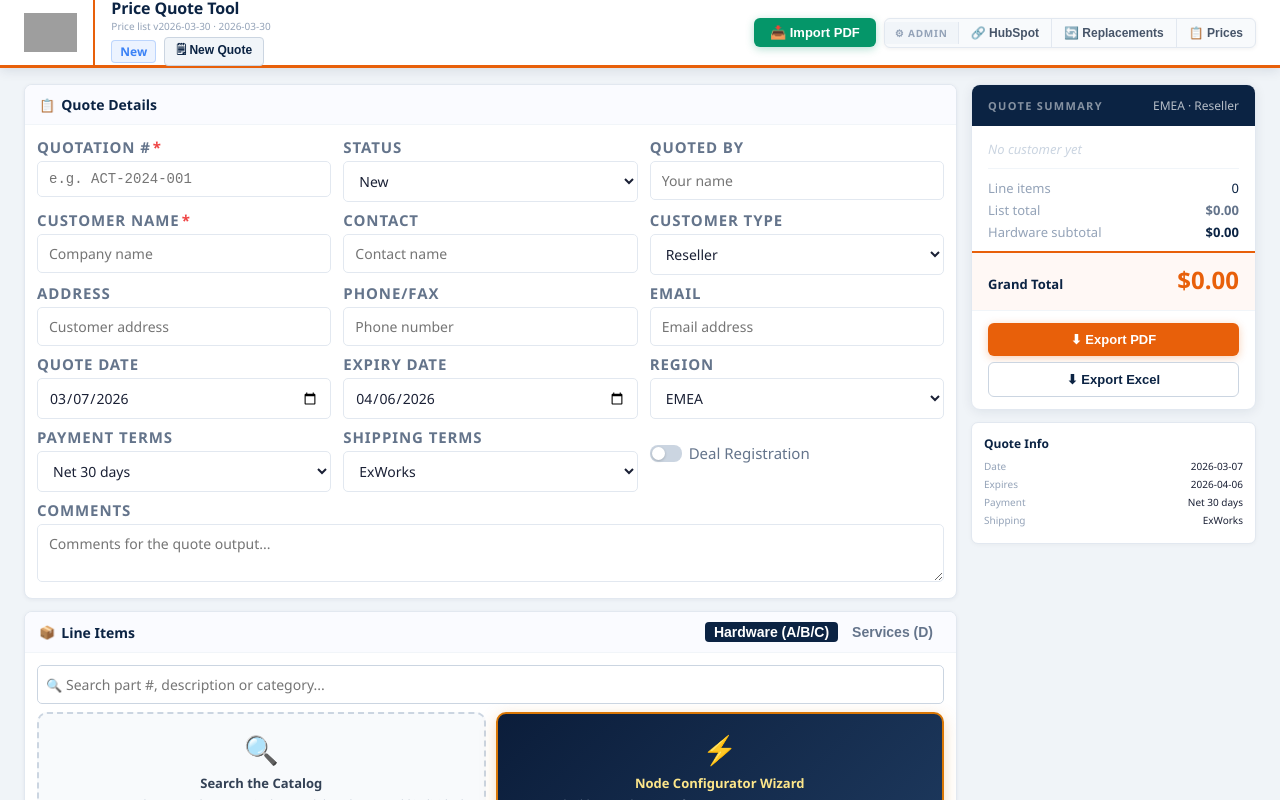
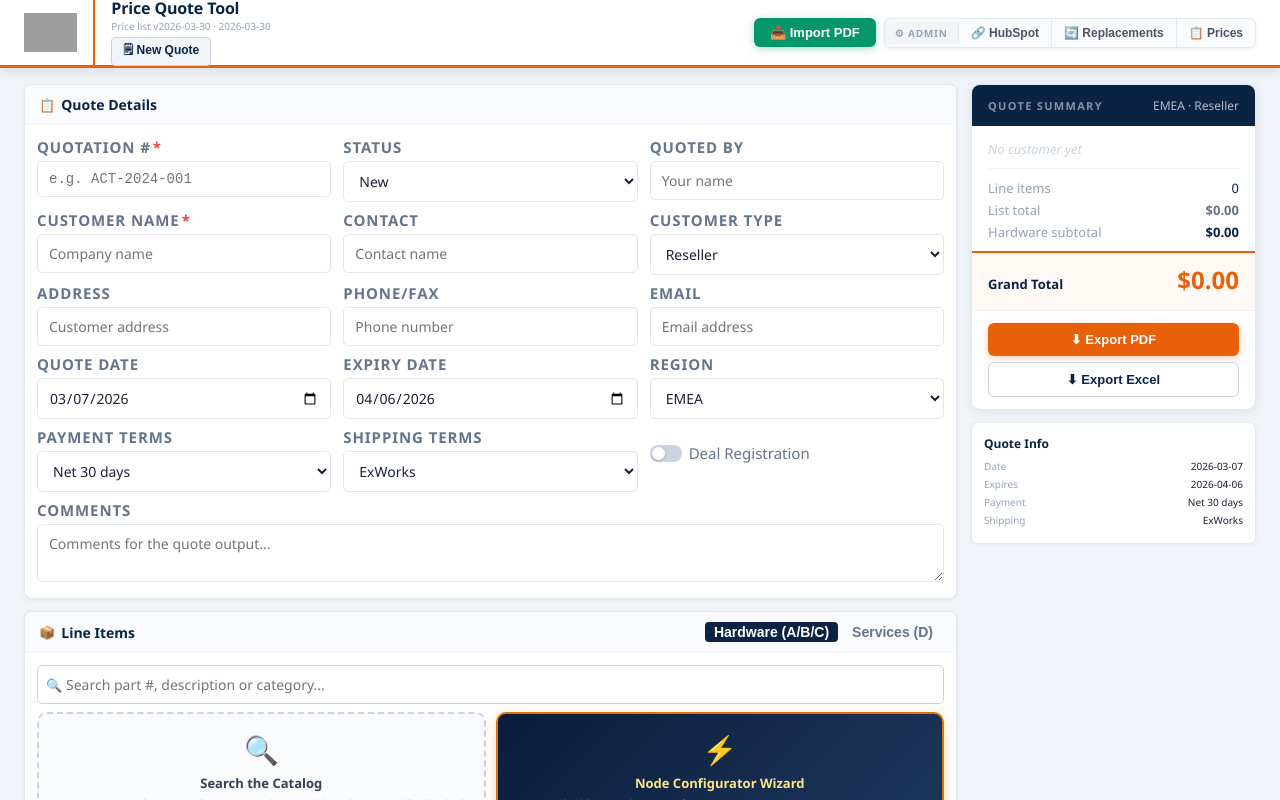
Before and after one commit to dalejandri/actelis-price-tool, a React (Vite) app: page / in a window 1280 px wide. Shown: the top 800 px of the page. Built offline with nearby package versions, Linux system fonts and the light colour scheme; grey boxes are pictures that could not be loaded.

Commit message:
Remove confusing New status badge from nav bar

```diff
--- a/src/App.jsx
+++ b/src/App.jsx
@@ -2170,8 +2170,7 @@ export default function QuoteApp(){
           <div style={{borderLeft:"2px solid #E8600A",paddingLeft:16}}>
             <div style={{color:"#0B2343",fontWeight:800,fontSize:16,lineHeight:1.2,letterSpacing:"-0.01em"}}>Price Quote Tool</div>
             <div style={{color:"#94A3B8",fontSize:10,marginTop:1}}>Price list v{pricesMeta.version} · {pricesMeta.updated}</div>
-            <div style={{display:"flex",alignItems:"center",gap:8,marginTop:4}}>
-              <div style={{padding:"2px 8px",borderRadius:4,background:(SC[stat]||"#888")+"18",color:SC[stat]||"#888",fontSize:12,fontWeight:700,border:`1px solid ${(SC[stat]||"#888")}44`}}>{stat}</div>
+            <div style={{marginTop:4}}>
               <button onClick={()=>{
                 if(lines.length===0&&!qn&&!cust||(window.confirm("Start a new quote? All current data will be cleared."))){
                   setQn("");setCust("");setCont("");setAddr("");setPhone("");setEmail("");
```
